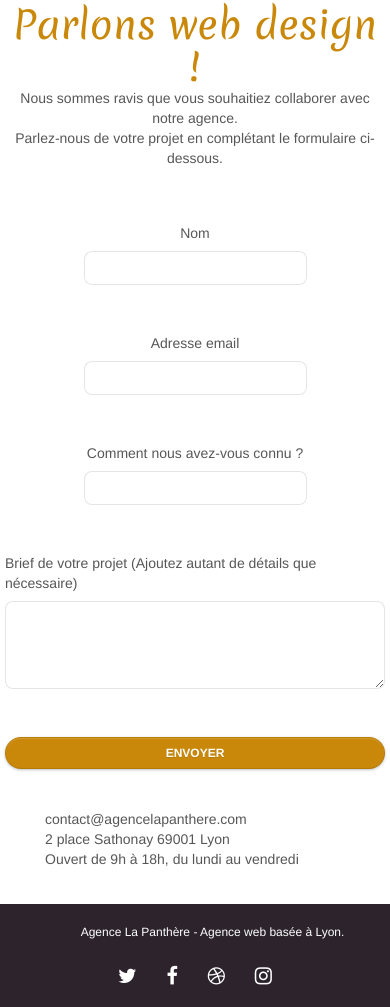
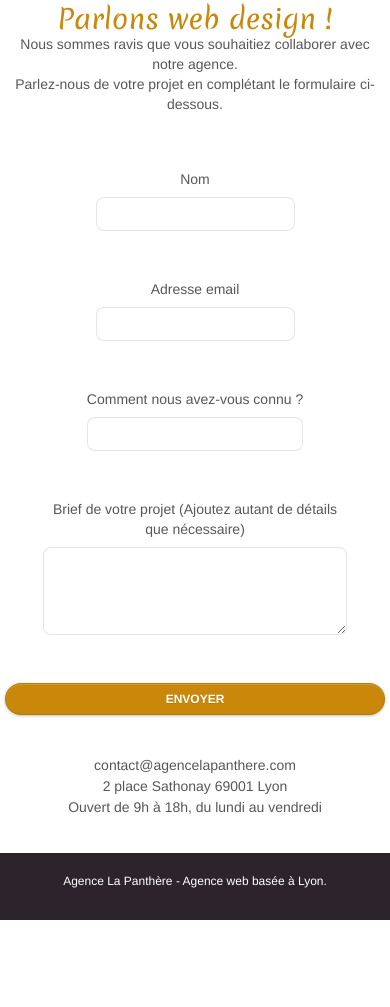
Before and after one commit to Ibtissam-Idb/Openclassrooms_La_Panthere, a plain HTML site: page page2.html in a window 390 px wide. Shown: the part 138-1145 px from the top of the page. After the commit the page ends 1058 px from the top, so only its background shows below. Drawn offline with nearby package versions, Linux system fonts and the light colour scheme; files that its build step writes are made by us from their sources; a script that the page names is missing.

Commit message:
make form page responsive

```diff
--- a/page2.html
+++ b/page2.html
@@ -42,11 +42,6 @@
 			<div class="navbar-header">
 				<a class="navbar-brand" href="index.html"><img src="img/agence-la-panthere-monochrome.svg"
 						alt="paris web design logo agence web meilleure agence" height="40" /></a>
-				<button id="nav-toggle" type="button" class="ui-navbar-toggle navbar-toggle"
-					data-toggle="collapse" data-target=".navbar-1">
-					<span class="sr-only">Toggle navigation</span><span class="icon-bar"></span><span
-						class="icon-bar"></span><span class="icon-bar"></span>
-				</button>
 			</div>
 			<div class="collapse navbar-collapse navbar-1 special-dropdown-nav">
 				<div class="site-navigation nav navbar-nav">
@@ -120,9 +115,11 @@
 </section>
 <!-- bloc-7 END -->
 
-<!-- ScrollToTop Button -->
+<!-- ScrollToTop Button
 <a class="bloc-button btn btn-d scrollToTop" onclick="scrollToTarget('1')"><span class="fa fa-chevron-up"></span></a>
-<!-- ScrollToTop Button END-->
+ ScrollToTop Button END-->
+
+<!-- Je ne vois pas en quoi cet élément est utile-->
 
 
 <!-- Footer - bloc-8 -->
@@ -133,28 +130,6 @@
 				<p class="text-center white">
 					Agence La Panthère - Agence web basée à Lyon.<br>
 				</p>
-				<div class="row row-no-gutters social">
-					<div class="col-sm-3">
-						<div class="text-center">
-							<a class="social" href="index.html"><span class="fa fa-twitter icon-md"></span></a>
-						</div>
-					</div>
-					<div class="col-sm-3">
-						<div class="text-center">
-							<a class="social" href="index.html"><span class="fa fa-facebook icon-md"></span></a>
-						</div>
-					</div>
-					<div class="col-sm-3">
-						<div class="text-center">
-							<a class="social" href="index.html"><span class="fa fa-dribbble icon-md"></span></a>
-						</div>
-					</div>
-					<div class="col-sm-3">
-						<div class="text-center">
-							<a class="social" href="index.html"><span class="fa fa-instagram icon-md"></span></a>
-						</div>
-					</div>
-				</div>
 			</div>
 		</div>
 	</div>
--- a/style.css
+++ b/style.css
@@ -1399,6 +1399,10 @@ footer ul a:hover {
     row-gap: 18px;
 }
 
+label {
+    text-align: center;
+}
+
 .form-group {
     display: flex;
     flex-direction: column;
@@ -1445,3 +1449,62 @@ footer ul a:hover {
 .form-page footer .container {
     margin: 0px;
 }
+
+/* RESPONSIVE DESIGN */
+
+@media (max-width: 767px) {
+    .link-homepage {
+        display: none;
+    }
+
+    .form-group {
+        max-width: 80%;
+    }
+
+    label {
+        font-size: 14px;
+    }
+
+    .form-group label,
+    .form-group input,
+    .form-group textarea {
+        max-width: 100%;
+    }
+
+    .form-control {
+        padding: 3px 8px;
+    }
+
+    .form-page #bloc-0 img {
+        max-height : 27px;
+    }
+
+    .form-page #bloc-0 .site-navigation {
+        margin-top: 9px;
+        font-size: 12px;
+    }
+
+    #bloc-0 .navbar .nav {
+        border-top: none;
+    }
+
+    #bloc-0 .navbar.row {
+        display: flex;
+        justify-content: space-between;
+    }
+
+    .hero-bloc-text {
+        font-size: 27px;
+    }
+
+    #bloc-7 p {
+        text-align: center;
+        line-height: 1.5em;
+    }
+
+    #bloc-8 p {
+        margin-left: 0px;
+        text-align: center;
+    }
+
+}
```
